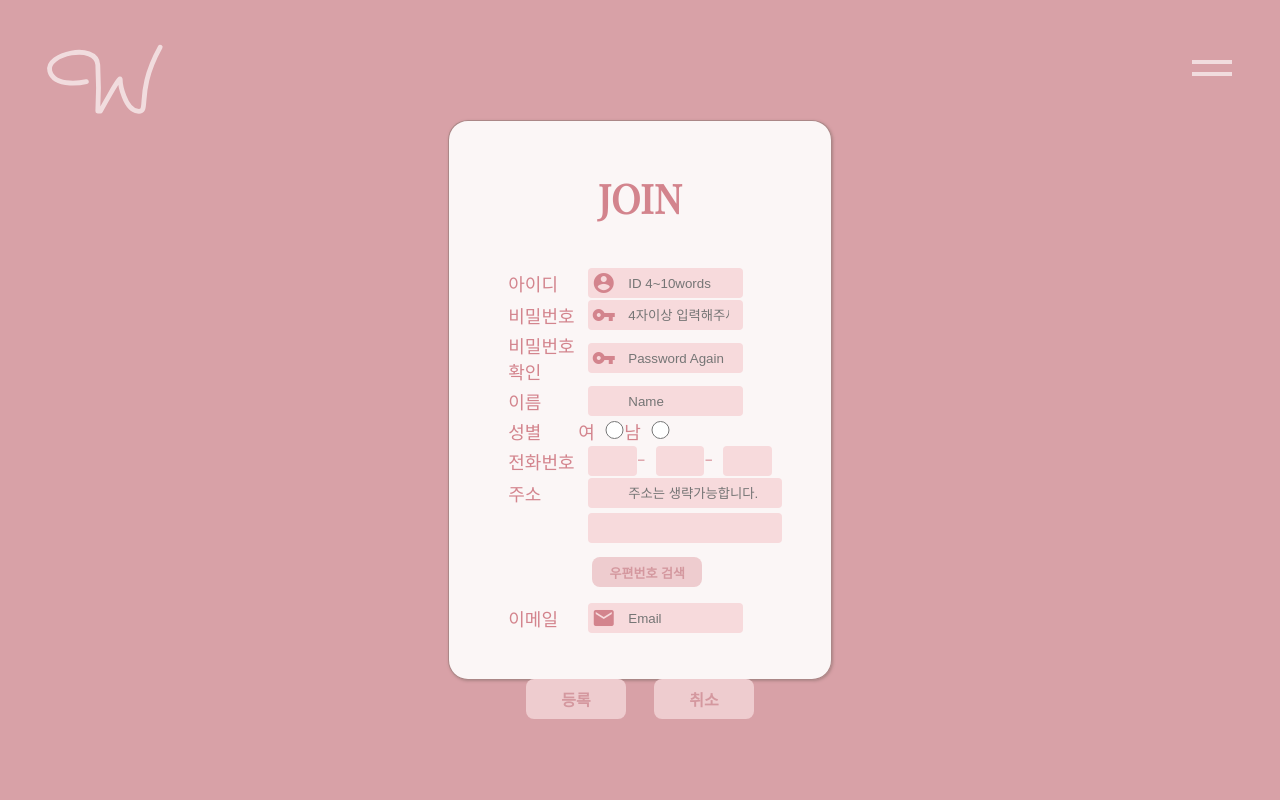
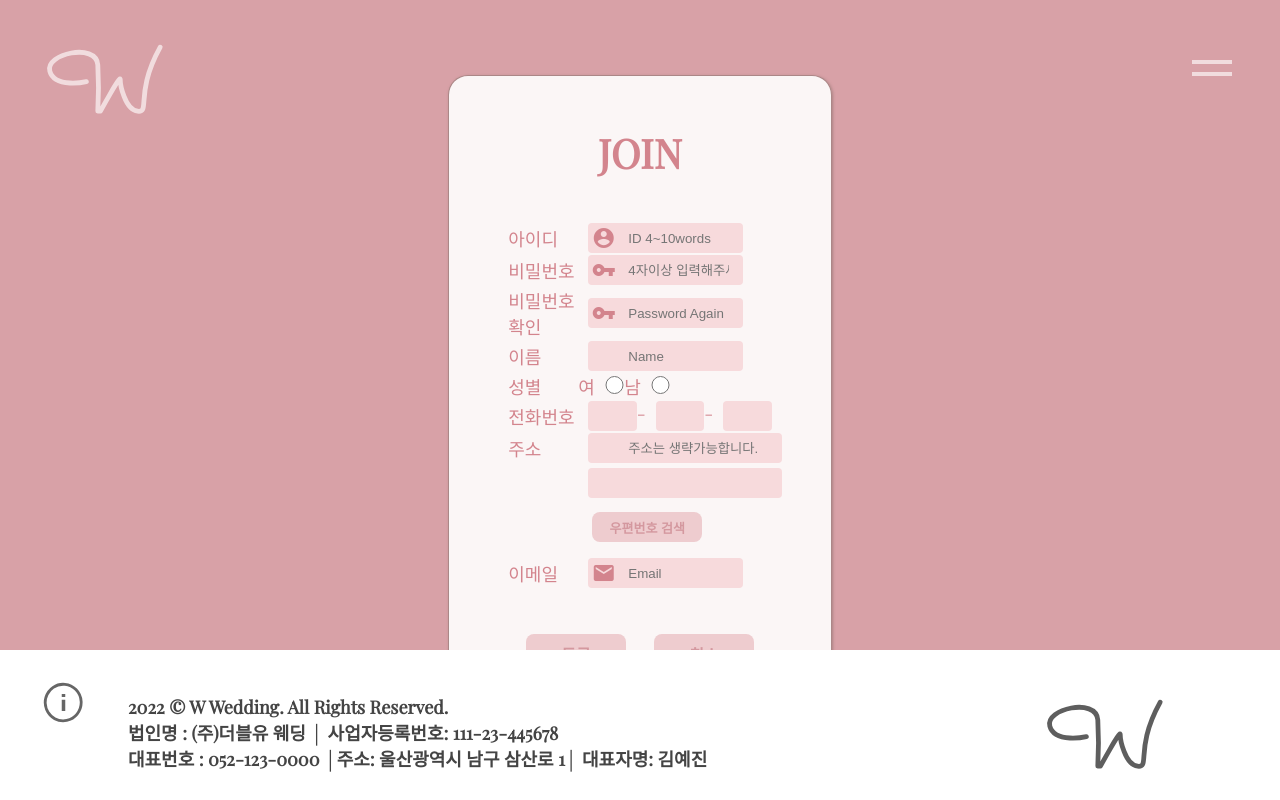
Before and after one commit to simajin/dress_shop_client, a React (Create React App) app: page /register in a window 1280 px wide. Built offline with nearby package versions, Linux system fonts and the light colour scheme.

Commit message:
기능보완

```diff
--- a/src/App.css
+++ b/src/App.css
@@ -172,11 +172,11 @@ html{
 /* 여기서부터 footer */
 #footer {
   width: 100%;
-  height: 150px;
+  /* height: 150px; */
   position: fixed;
   bottom: 0;
   left: 0;
-  display: none;
+  background-color: #000;
 }
 #footer #hideFooter{
   width: 100%;
@@ -216,7 +216,7 @@ html{
 #footerBtn {
   position: absolute;
   left: 3%;
-  bottom: 40%;
+  top: -120px;
   width: 50px;
   height: 50px;
   background: none;
@@ -229,7 +229,7 @@ html{
 #goTopBtn{
   position: absolute;
   right: 3%;
-  bottom: 50%;
+  top: -130px;
   width: 50px;
   height: 50px;
   background: none;
@@ -242,7 +242,7 @@ html{
 #goBotBtn{
   position: absolute;
   right: 3%;
-  bottom: 30%;
+  top: -100px;
   width: 50px;
   height: 50px;
   background: none;
--- a/src/components/Join.css
+++ b/src/components/Join.css
@@ -16,7 +16,7 @@
     box-shadow: 1px 1px 3px rgba(167, 129, 129, 0.945);
     border-radius: 20px;
     background: rgba(255, 255, 255, 0.9);
-    height: 70%;
+    height: 650px;
 }
 #joinForm h2 {
     margin-top: 50px;
--- a/src/components/Shop.js
+++ b/src/components/Shop.js
@@ -74,18 +74,18 @@ const Shop = () => {
                     <ul id='shopSearch'>
                         <li>
                             <ul id='shopType'>
-                                <li className='search'>Type : </li>
+                                <li className='search'>Type: </li>
                                 <li onClick={tBelline}>Bellline</li>
                                 <li onClick={tMermaid}>Mermaid</li>
                             </ul>
                             <ul id='shopSize'>
-                                <li className='search'>Size : </li>
+                                <li className='search'>Size: </li>
                                 <li onClick={sizeS}>S</li>
                                 <li onClick={sizeM}>M</li>
                                 <li onClick={sizeL}>L</li>
                             </ul>
                             <ul id='shopSeason'>
-                                <li className='search'>Season : </li>
+                                <li className='search'>Season: </li>
                                 <li onClick={seasonSS22}>SS22</li>
                                 <li onClick={seasonFW21}>FW21</li>
                                 <li onClick={seasonSS21}>SS21</li>
--- a/src/components/ShopCss.css
+++ b/src/components/ShopCss.css
@@ -109,7 +109,7 @@
     text-align: center;
     border-radius: 8px;
     position: absolute;
-    top: 60%;
+    bottom: 15%;
     font-size: 20px;
     width: 180px;
     /* outline: none;
--- a/src/include/Footer.js
+++ b/src/include/Footer.js
@@ -37,7 +37,7 @@ const Footer = () => {
             const footerBtn = document.querySelector("#footerBtn");
             const scrollHeight = document.body.scrollHeight-window.innerHeight
             // console.log(window.scrollY);
-            if(window.scrollY === scrollHeight){
+            if(window.scrollY >= scrollHeight){
                 footerMenu.style.bottom = "0";
                 footerMenu.style.transition = "0.5s";
                 setTimeout(()=>{
```
